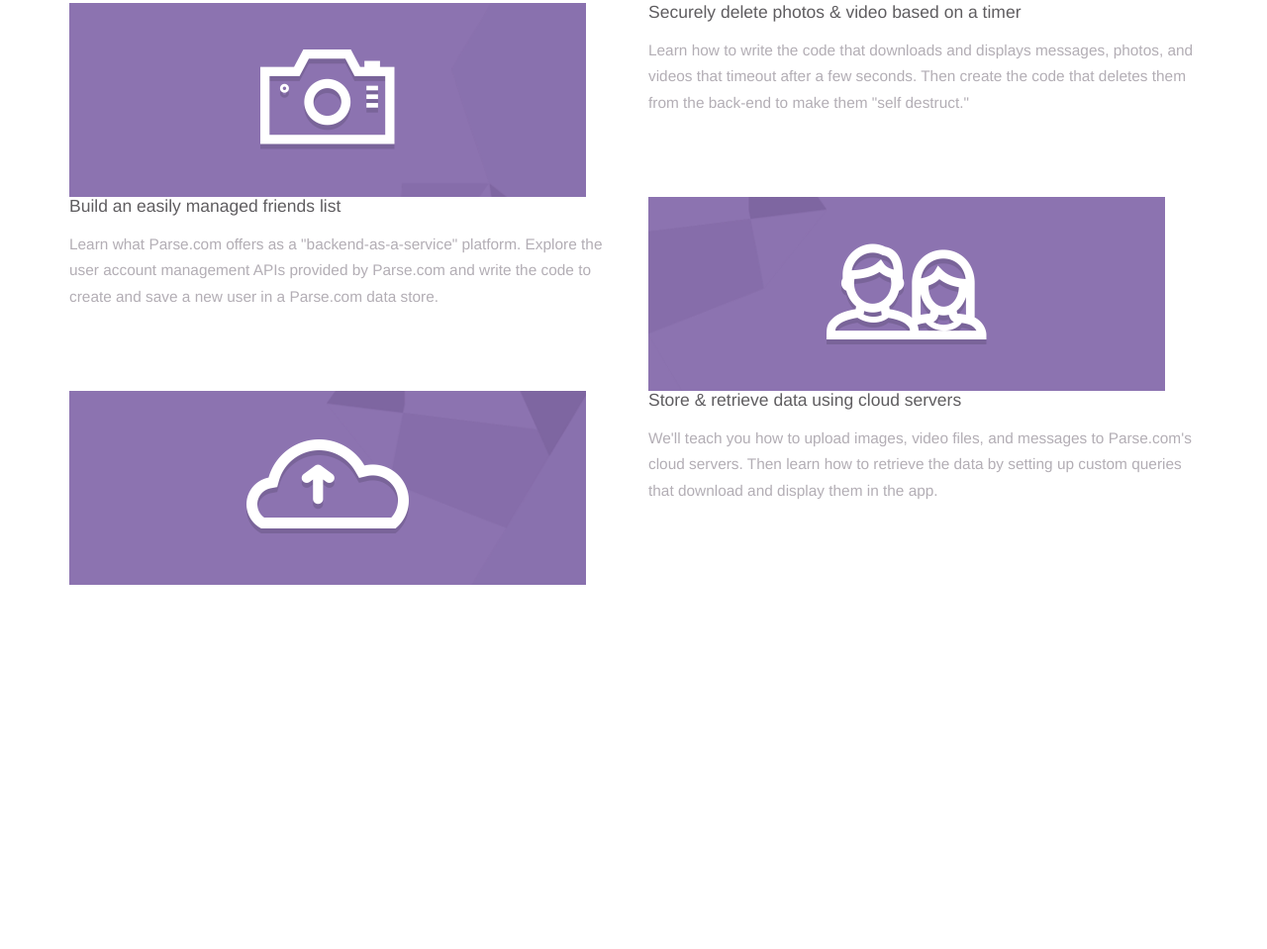
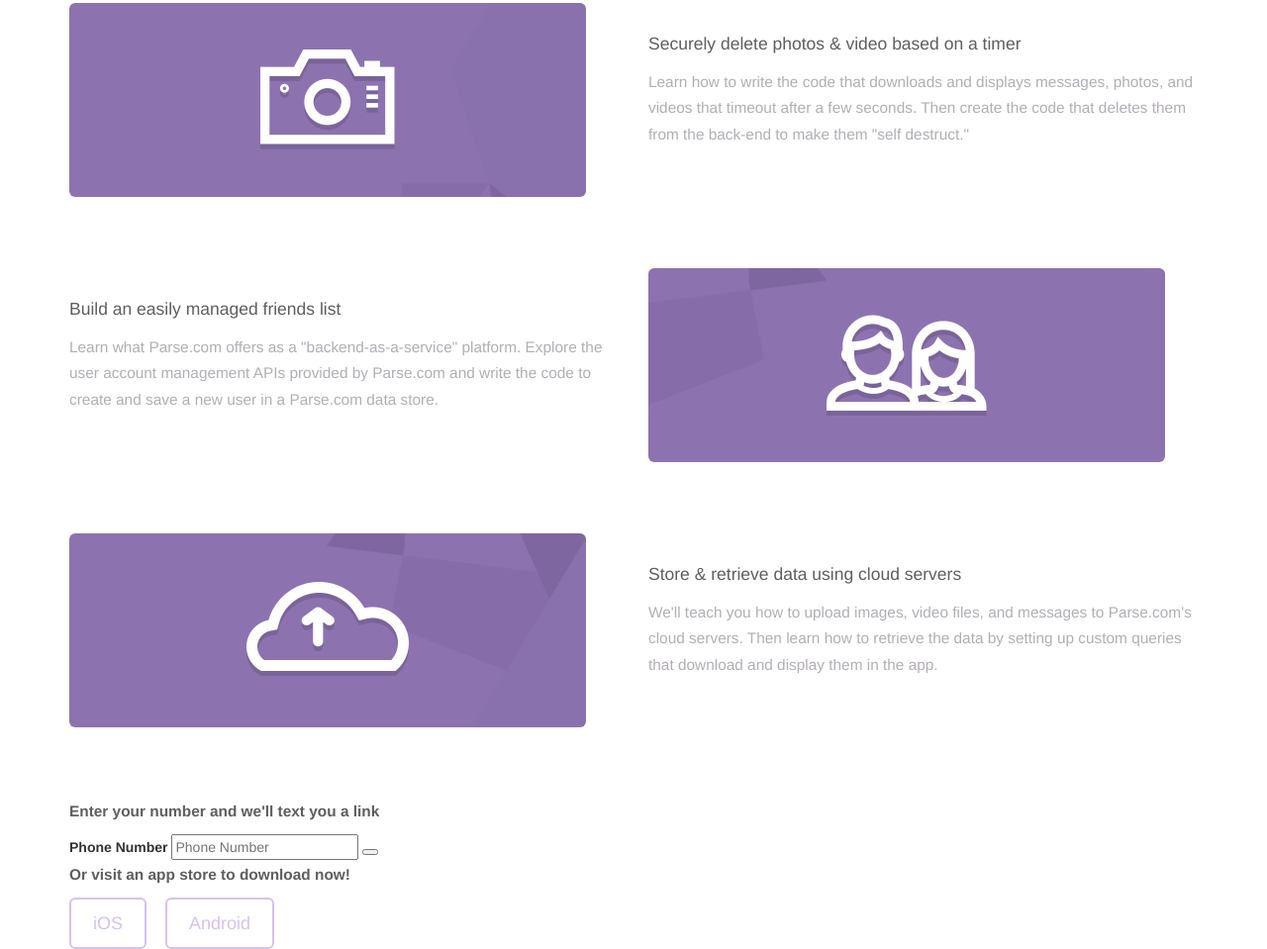
Before and after one commit to craigcwaveformlabs/Ribbit, a plain HTML site: page index.html in a window 1280 px wide. Shown: the part 996-1955 px from the top of the page at 99% size. Before the commit the page ends 1587 px from the top, so only its background shows below. Drawn offline with nearby package versions, Linux system fonts and the light colour scheme.

Commit message:
add panel section with form

```diff
--- a/css/my-styles.css
+++ b/css/my-styles.css
@@ -43,6 +43,14 @@ strong {
 
 /* Layout
 ================================= */
+
+.ft {
+  margin-bottom: 72px;
+}
+
+.ft-copy {
+  padding-top: 32px;
+}
 
 
 /* Jumbotron
@@ -144,6 +152,9 @@ strong {
     padding-bottom: 20px;
     background-position: 10% 10%;
   }
+  .ft-copy {
+    padding-top: 12px;
+  }
 }
 
 @media (max-width: 767px) {
@@ -161,4 +172,7 @@ strong {
   .lead {
     margin-bottom: 20px;
   }
+  .ft-row {
+    margin-bottom: 16px;
+  }
 }
--- a/index.html
+++ b/index.html
@@ -49,7 +49,7 @@
 
       <div class="row ft">
         <div class="col-sm-6 hidden-xs">
-          <div class="ft-icon camera"></div>
+          <div class="ft-icon camera img-rounded"></div>
         </div>
         <div class="col-sm-6 ft-copy">
             <h2>Securely delete photos &amp; video based on a timer</h2>
@@ -67,13 +67,13 @@
           </p>
         </div>
         <div class="col-sm-6 hidden-xs">
-          <div class="ft-icon friends"></div>
+          <div class="ft-icon friends img-rounded"></div>
         </div>
       </div>
 
       <div class="row ft">
         <div class="col-sm-6 hidden-xs">
-          <div class="ft-icon cloud"></div>
+          <div class="ft-icon cloud img-rounded"></div>
         </div>
         <div class="col-sm-6 ft-copy">
           <h2>Store &amp; retrieve data using cloud servers</h2>
@@ -83,6 +83,21 @@
         </div>
       </div>
 
+      <!-- Panel -->
+      <div class="">
+        <form>
+          <p><strong>Enter your number and we'll text you a link</strong></p>
+          <label>Phone Number</label>
+          <input type="text" placeholder="Phone Number">
+          <button type="submit"></button>
+        </form>
+        <p><strong>Or visit an app store to download now!</strong></p>
+        <a class="btn btn-default btn-lg" href="#">iOS</a>
+        <a class="btn btn-default btn-lg" href="#">Android</a>
+      </div>
+
+      <!-- End Panel -->
+
     </div><!-- End Main Content -->
 
   </body>
```
